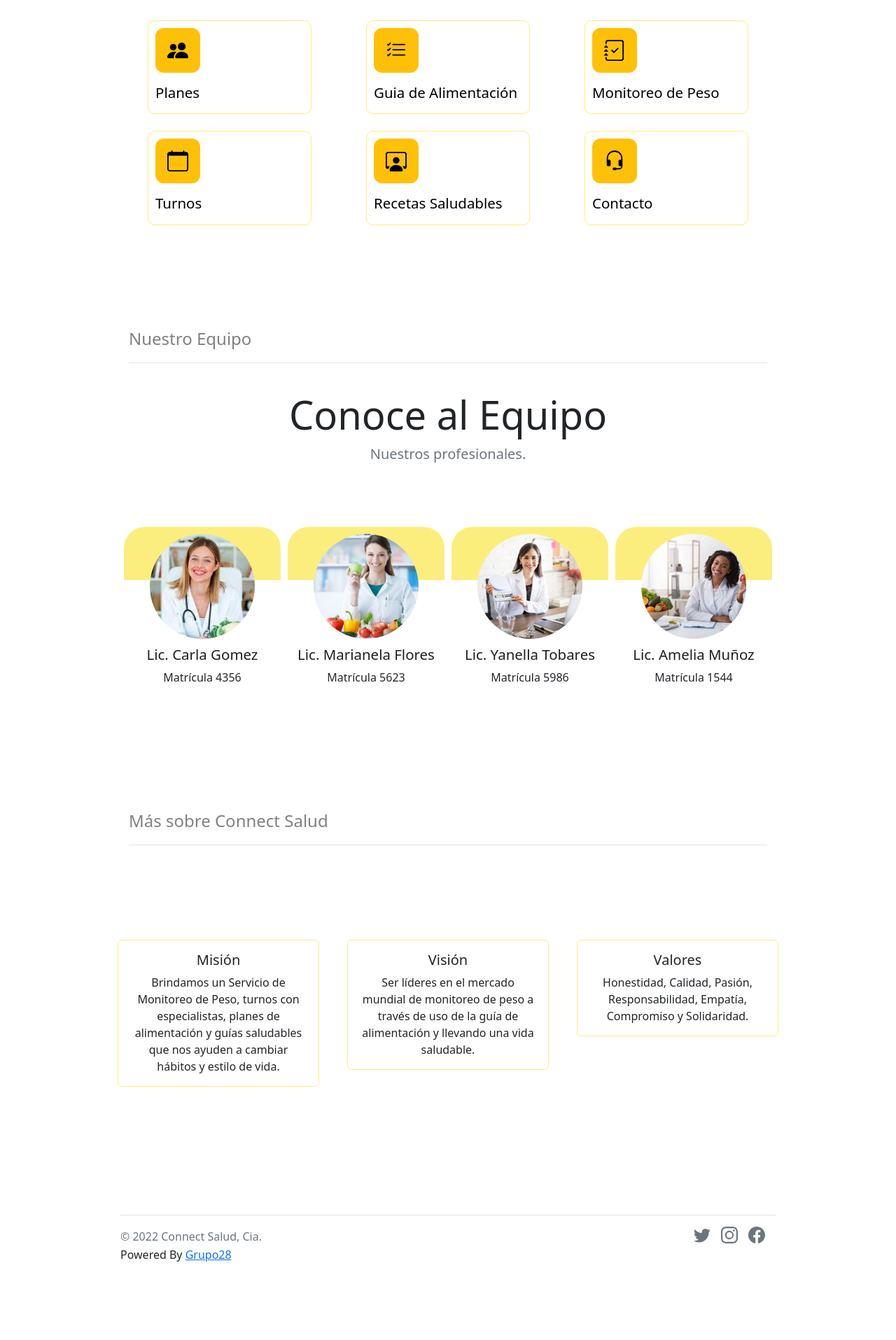
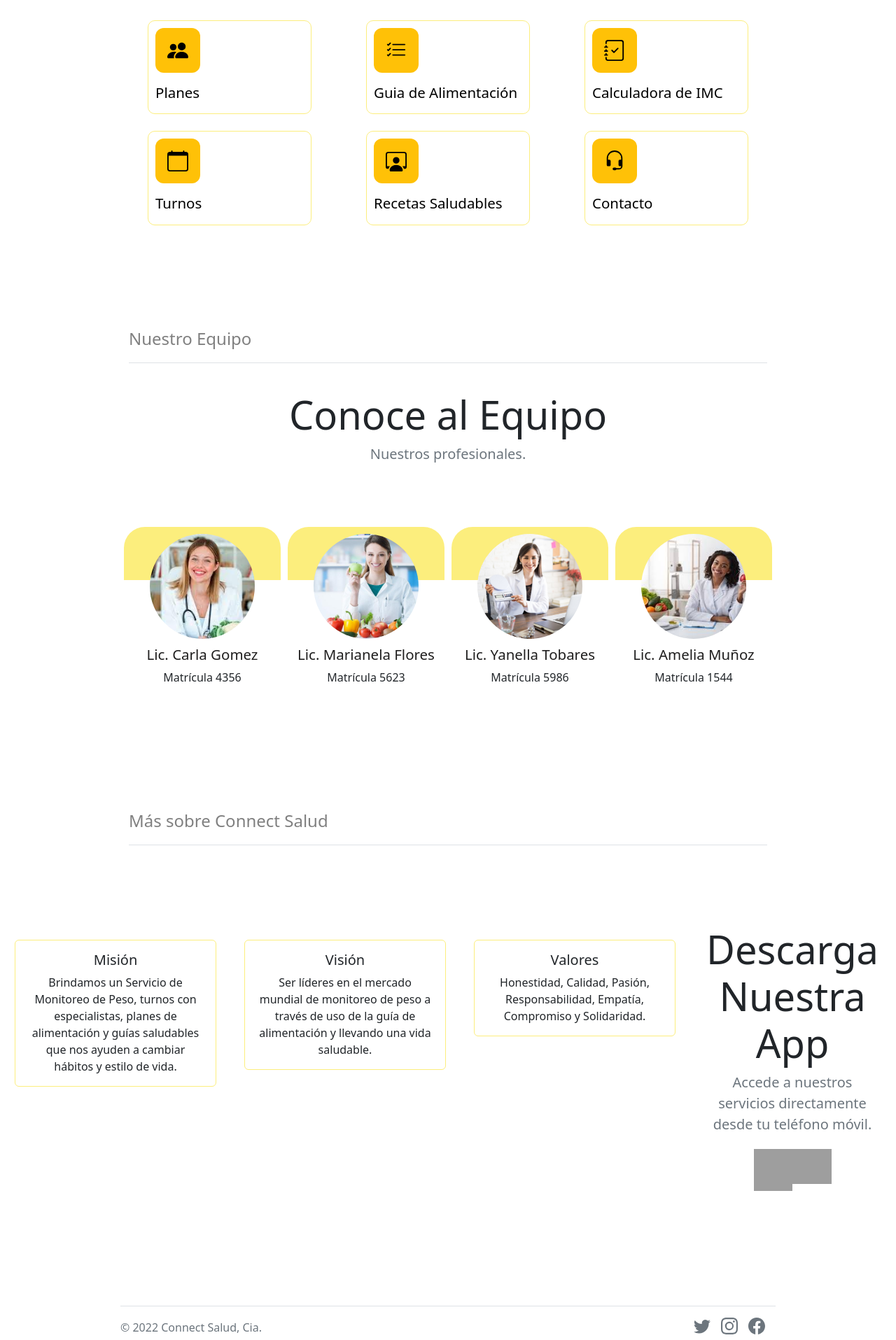
Before and after one commit to Connect-Salud-ISPC/Practica-Profesionalizante, an Angular app in the folder Sitio Web Connect Salud/ProgramadorWeb2023/ConnetSalud/: page /#/inicio in a window 1280 px wide. Shown: the part 720-2635 px from the top of the page at 70% size. Before the commit the page ends 2581 px from the top, so only its background shows below. Built offline with nearby package versions, Linux system fonts and the light colour scheme; sample sign-in values are in the browser's storage; grey boxes are pictures that could not be loaded.

Commit message:
cambios en el componente de inicio

```diff
--- a/Sitio Web Connect Salud/ProgramadorWeb2023/ConnetSalud/src/app/components/header/header.component.html
+++ b/Sitio Web Connect Salud/ProgramadorWeb2023/ConnetSalud/src/app/components/header/header.component.html
@@ -1,9 +1,8 @@
-    <!-- Header -->
-<section class="container">
-    <header class="d-flex flex-wrap align-items-center justify-content-center justifycontent-md-between py-3 mb-4 border-bottom">
+  <!-- Header -->
+  <section class="container">
+    <header class="d-flex flex-wrap align-items-center justify-content-center justify-content-md-between py-3 mb-4 border-bottom">
         <a routerLink="inicio" class="d-flex">
-            <img src="./assets/img/connect_salud.png" alt="Logo" />
-        </a>
+        <img src="./assets/img/connect_salud.png" alt="Logo" /> </a>
         <ul class="nav col-12 col-md-auto mb-2 justify-content-center mb-md-0">
             <li><a routerLink="inicio" class="nav-link px-2 link-dark">Inicio</a></li>
             <li><a routerLink="planes" class="nav-link px-2 link-dark">Planes</a></li>
@@ -12,14 +11,16 @@
         </ul>
         <div *ngIf="!isLoggedIn()" class="col-md-5 text-end">
             <a routerLink='login' class="h-50 p-3 text-black rounded-3" style="background-color: #FCEE7D; text-decoration: none;" aria-current="page">Iniciar Sesion</a>
-            <a routerLink='register' class="h-50 p-3 text-black rounded-3"
-        style="background-color: #FCEE7D; margin-left: 5px; text-decoration: none;" ariacurrent="page">Registrate</a>
+            <a routerLink='register' class="h-50 p-3 text-black rounded-3" style="background-color: #FCEE7D; margin-left: 5px; text-decoration: none;" aria-current="page">Registrate</a>
+        </div>
+        <div>
+            <!-- Contenido para el superusuario <a routerLink='list-users' class="h-50 p-3 text-black rounded-3" style="background-color: #FCEE7D; margin-left: 5px; text-decoration: none;" aria-current="page">Lista</a> -->
         </div>
         <div *ngIf="isLoggedIn()" class="col-md-3 ">
-            <a routerLink="perfil" class="h-50 p-3 text-black rounded-circle" ariacurrent="page"><img class="rounded-circle" src="./assets/img/user-profile.png" alt="Perfil"
-        style="background-color: #FCEE7D; display: inline-block; width: 60px;"></a>
-            <a (click)="logout()" class="h-50 p-3 text-black rounded-3" style="background-color: #FCEE7D; margin-left: 5px; text-decoration: none; cursor:pointer" ariacurrent="page">Cerrar Sesion</a>
+            <a routerLink="perfil" class="h-50 p-3 text-black rounded-circle" aria-current="page">
+                <img class="rounded-circle" src="./assets/img/user-profile.png" alt="Perfil" style="background-color: #FCEE7D; display: inline-block; width: 60px;"></a>
+            <a (click)="logout()" class="h-50 p-3 text-black rounded-3" style="background-color: #FCEE7D; margin-left: 5px; text-decoration: none; cursor:pointer" aria-current="page">Cerrar Sesion</a>
         </div>
     </header>
 </section>
-    <!-- End Header -->
+<!-- End Header -->
--- a/Sitio Web Connect Salud/ProgramadorWeb2023/ConnetSalud/src/app/components/header/header.component.ts
+++ b/Sitio Web Connect Salud/ProgramadorWeb2023/ConnetSalud/src/app/components/header/header.component.ts
@@ -9,8 +9,7 @@ import { AuthStateService } from '../services/auth-state.service';
 })
 export class HeaderComponent {
 
-    constructor( private authService: AuthService, private authStateService: AuthStateService )
-{}
+  constructor( private authService: AuthService, private authStateService: AuthStateService ) {}
 
   logout() {
     this.authService.logout();
--- a/Sitio Web Connect Salud/ProgramadorWeb2023/ConnetSalud/src/app/components/inicio/inicio.component.html
+++ b/Sitio Web Connect Salud/ProgramadorWeb2023/ConnetSalud/src/app/components/inicio/inicio.component.html
@@ -55,7 +55,7 @@
                             <path d="M1 5v-.5a.5.5 0 0 1 1 0V5h.5a.5.5 0 0 1 0 1h-2a.5.5 0 0 1 0-1H1zm0 3v-.5a.5.5 0 0 1 1 0V8h.5a.5.5 0 0 1 0 1h-2a.5.5 0 0 1 0-1H1zm0 3v-.5a.5.5 0 0 1 1 0v.5h.5a.5.5 0 0 1 0 1h-2a.5.5 0 0 1 0-1H1z"/>
                         </svg>
                     </div>
-                <h3 id="beneficio" class="fs-2">Monitoreo de Peso</h3>
+                    <h3 id="beneficio" class="fs-2">Calculadora de IMC</h3>
                 </div>
             </a>
         </div>
@@ -173,3 +173,18 @@
         </div>
     </section>
 <!-- Fin Misión, Visión y Valores -->
+
+<!-- Descarga de App -->
+    <section *ngIf="isLoggedIn" class="container px-4" id="download-app">
+        <div class="download-header pb-md-6 mx-auto text-center">
+            <h1 class="display-4 fw-normal">Descarga Nuestra App</h1>
+            <p class="fs-5 text-muted">Accede a nuestros servicios directamente desde tu teléfono móvil.</p>
+        </div>
+        <div class="row justify-content-center">
+            <div class="col-md-6 d-flex justify-content-around">
+                <a href="https://play.google.com/store/apps/details?id=tu.id.de.app" target="_blank" class="app-download-button">
+                    <img src="/assets/img/google-play-badge.png" alt="Disponible en Google Play" style="height: 60px;"></a>
+                <a href="https://apps.apple.com/app/idtu.id.de.app" target="_blank" class="app-download-button"> <img src="/assets/img/app-store-badge.png" alt="Descargar en Apple App Store" style="height: 50px;"></a>
+            </div>
+        </div>
+    </section>
--- a/Sitio Web Connect Salud/ProgramadorWeb2023/ConnetSalud/src/app/components/inicio/inicio.component.ts
+++ b/Sitio Web Connect Salud/ProgramadorWeb2023/ConnetSalud/src/app/components/inicio/inicio.component.ts
@@ -1,4 +1,5 @@
 import { Component } from '@angular/core';
+import { AuthStateService } from '../services/auth-state.service';
 
 @Component({
   selector: 'app-inicio',
@@ -6,5 +7,9 @@ import { Component } from '@angular/core';
   styleUrls: ['./inicio.component.css']
 })
 export class InicioComponent {
+  isLoggedIn = false;
 
+  constructor(private authService: AuthStateService) {
+    this.isLoggedIn = this.authService.isUserLoggedIn();
+  }
 }
```
Also changed, not shown: Sitio Web Connect Salud/ProgramadorWeb2023/ConnetSalud/src/assets/img/user-profile.jpg (added). Lines whose indentation alone changed are shown as unchanged.
